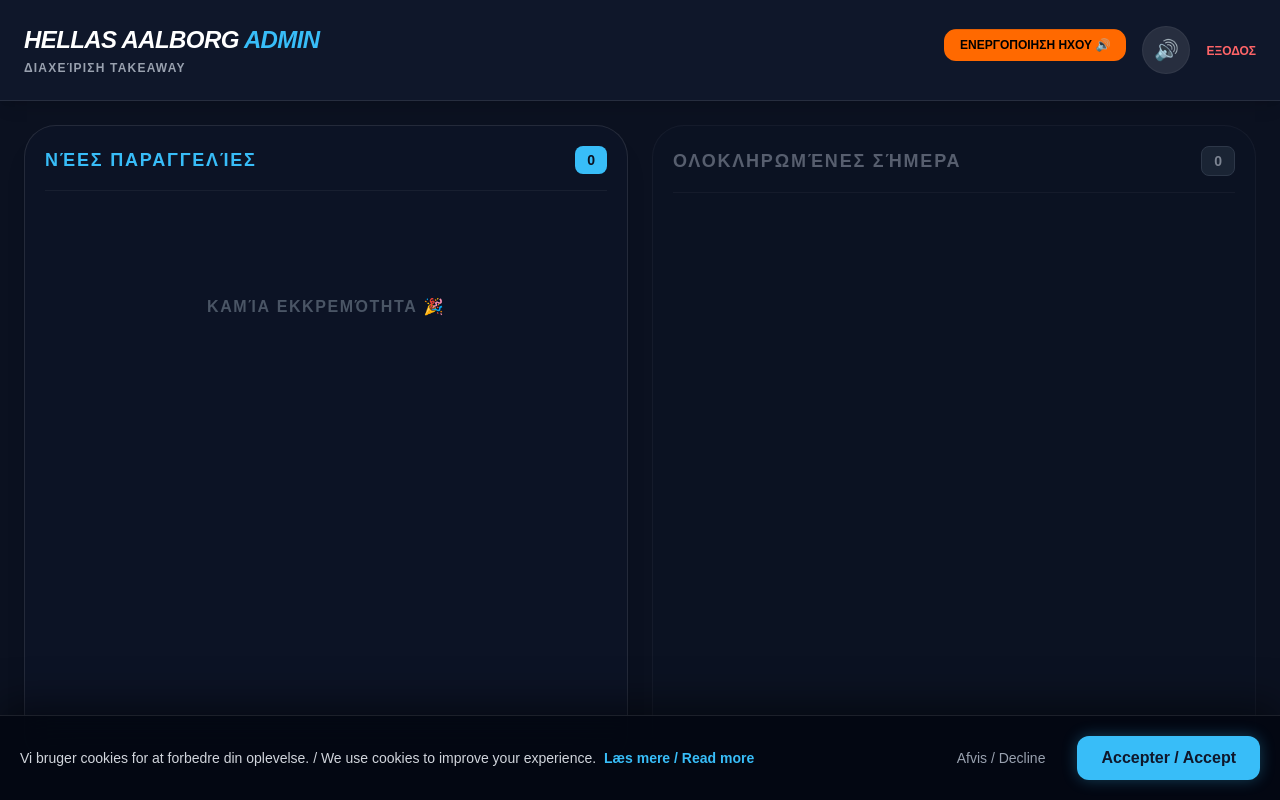
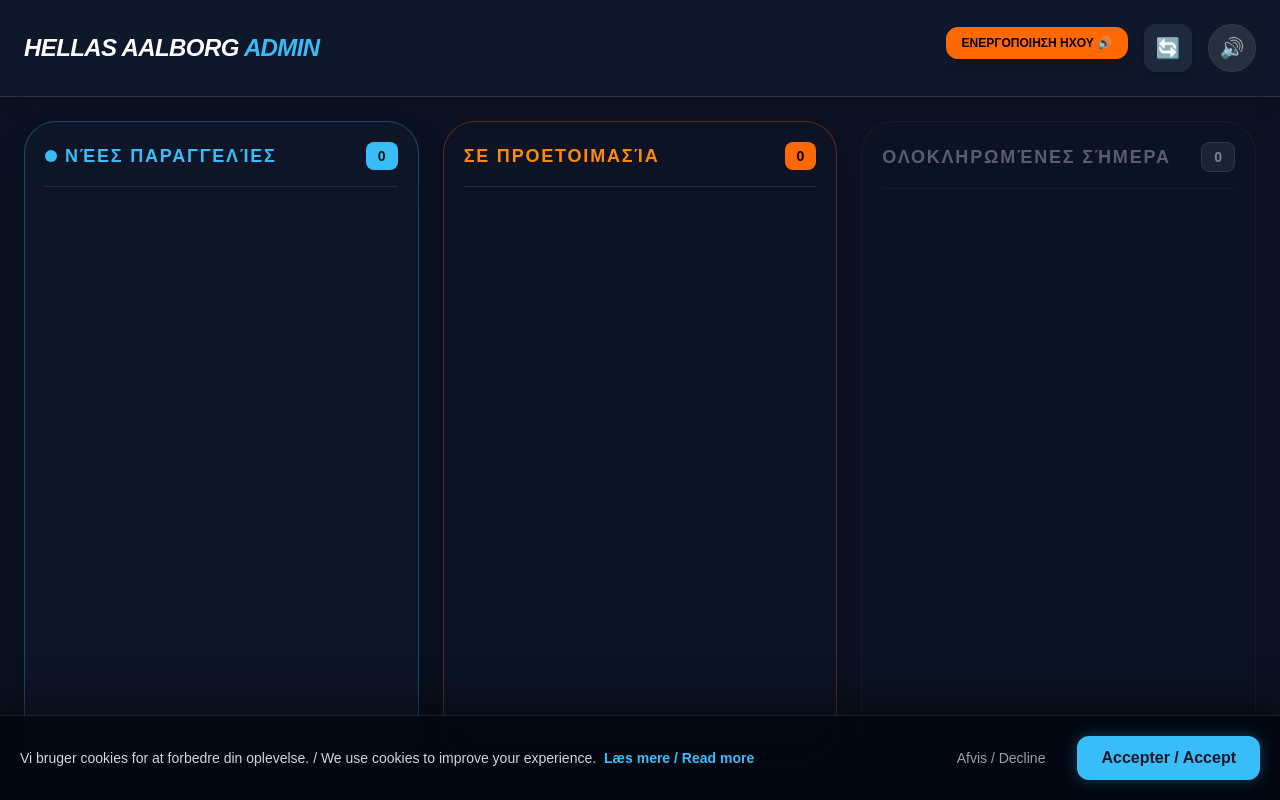
Before and after one commit to panoskoul108/hellas-aalborg-web, a Next.js app: page /admin in a window 1280 px wide. Built offline with nearby package versions, Linux system fonts and the light colour scheme.

Commit message:
Update page.tsx

```diff
--- a/app/admin/page.tsx
+++ b/app/admin/page.tsx
@@ -1,11 +1,9 @@
 'use client';
-import React, { useState, useEffect, useRef } from 'react';
+import React, { useState, useEffect } from 'react';
 import { supabase } from '../supabase';
 import { PrintTicket } from './PrintTicket';
 
-// ΠΡΟΣΟΧΗ: Βεβαιώσου ότι το όνομα του αρχείου στον φάκελο public είναι σωστό!
-const NOTIFICATION_SOUND = "/notification.mp3";
-
+// --- LIVE TIMER COMPONENT ---
 const LiveTimer = ({ createdAt }: { createdAt: string }) => {
   const [elapsed, setElapsed] = useState(0);
 
@@ -31,24 +29,20 @@
 
   const [prevCount, setPrevCount] = useState(0);
   const [isMuted, setIsMuted] = useState(false);
+  const [audioUnlocked, setAudioUnlocked] = useState(false);
+
   const [isPrinting, setIsPrinting] = useState(false);
   const [activePrintOrder, setActivePrintOrder] = useState<any>(null);
 
-  const [audioUnlocked, setAudioUnlocked] = useState(false);
-  const audioRef = useRef<HTMLAudioElement | null>(null);
-
   useEffect(() => {
-    // Φορτώνουμε τον ήχο αμέσως
-    audioRef.current = new Audio(NOTIFICATION_SOUND);
-
     const checkAuth = async () => {
-      const { data: { session } } = await supabase.auth.getSession();
-      if (session) {
+      const { data: { session }, error } = await supabase.auth.getSession();
+      if (error || !session) {
+        setIsLoading(false);
+        return;
+      }
       setUser(session.user);
       fetchOrders();
-      } else {
-        setIsLoading(false);
-      }
     };
     checkAuth();
   }, []);
@@ -59,7 +53,7 @@
       .select('*')
       .order('created_at', { ascending: false })
       .limit(50);
-    if (data) setOrders(data);
+    if (!error && data) setOrders(data);
     setIsLoading(false);
   };
 
@@ -74,113 +68,165 @@
     return () => { supabase.removeChannel(channel); };
   }, [user]);
 
-  // Έλεγχος νέων παραγγελιών και αναπαραγωγή ήχου
+  // Παίζει τον ήχο καλώντας το HTML στοιχείο
   useEffect(() => {
     const pendingCount = orders.filter(o => o.status === 'pending').length;
-    if (pendingCount > prevCount && !isMuted && audioUnlocked && audioRef.current) {
-      audioRef.current.play().catch(e => console.log("Audio block by browser:", e));
+    if (pendingCount > prevCount && !isMuted && audioUnlocked) {
+      const audioEl = document.getElementById('notification-sound') as HTMLAudioElement;
+      if (audioEl) {
+        audioEl.currentTime = 0;
+        audioEl.play().catch(e => console.log("Audio block:", e));
+      }
     }
     setPrevCount(pendingCount);
   }, [orders, isMuted, prevCount, audioUnlocked]);
+
+  const unlockAudio = () => {
+    const audioEl = document.getElementById('notification-sound') as HTMLAudioElement;
+    if (audioEl) {
+      audioEl.play().then(() => {
+        audioEl.pause();
+        audioEl.currentTime = 0;
+        setAudioUnlocked(true);
+      }).catch(e => console.log("Unlock failed:", e));
+    }
+  };
+
+  // Αποδοχή Παραγγελίας (Ορισμός Χρόνου & Εκτύπωση)
+  const handleAcceptOrder = async (order: any, addedMins: number) => {
+    // Υπολογισμός νέας ώρας αν ήταν ASAP
+    let confirmedTime = order.requested_time;
+    if (confirmedTime === "ASAP" || confirmedTime.includes("Hurtigst")) {
+      const targetDate = new Date(new Date().getTime() + addedMins * 60000);
+      confirmedTime = targetDate.toLocaleTimeString("da-DK", { hour: '2-digit', minute: '2-digit' });
+    }
+
+    const updatedOrder = { ...order, status: 'preparing', requested_time: confirmedTime };
+
+    // Ακαριαία αλλαγή στην οθόνη
+    setOrders(prev => prev.map(o => o.id === order.id ? updatedOrder : o));
+
+    // Αποθήκευση στη βάση
+    await supabase.from('orders').update({ status: 'preparing', requested_time: confirmedTime }).eq('id', order.id);
+
+    // Εκτύπωση με τη νέα ώρα
+    setActivePrintOrder(updatedOrder);
+    setIsPrinting(true);
+  };
 
   const updateOrderStatus = async (id: number, newStatus: string) => {
     setOrders(prev => prev.map(o => o.id === id ? { ...o, status: newStatus } : o));
     await supabase.from('orders').update({ status: newStatus }).eq('id', id);
   };
 
-  const handlePrint = (order: any) => {
+  const handleManualPrint = (order: any) => {
     setActivePrintOrder(order);
     setIsPrinting(true);
   };
 
-  // Συνάρτηση για να ξεκλειδώσει ο ήχος με το πρώτο κλικ του χρήστη
-  const unlockAudio = () => {
-    if (audioRef.current && !audioUnlocked) {
-      audioRef.current.play().then(() => {
-        audioRef.current?.pause();
-        audioRef.current!.currentTime = 0;
-        setAudioUnlocked(true);
-      }).catch(e => console.log(e));
-    }
-  };
-
-  if (isLoading) return <div className="min-h-screen bg-[#0B1120] flex items-center justify-center text-[#38BDF8] font-bold animate-pulse">Φόρτωση...</div>;
+  if (isLoading) return <div className="min-h-screen bg-[#0B1120] flex items-center justify-center text-[#38BDF8] font-bold text-xl animate-pulse">Φόρτωση Ταμείου...</div>;
 
   const pendingOrders = orders.filter(o => o.status === 'pending');
+  const preparingOrders = orders.filter(o => o.status === 'preparing');
   const completedOrders = orders.filter(o => o.status === 'completed' && (new Date().getTime() - new Date(o.created_at).getTime() < 24 * 60 * 60 * 1000));
 
   return (
     <>
-      {/* 1. ΚΥΡΙΟ DASHBOARD - Κρύβεται ΠΛΗΡΩΣ όταν εκτυπώνουμε */}
-      <div className={`min-h-screen font-sans bg-[#0B1120] text-gray-200 ${isPrinting ? "hidden" : "block"}`} onClick={unlockAudio}>
+      <audio id="notification-sound" src="/notification.mp3" preload="auto" />
+
+      <div className={`min-h-screen font-sans bg-[#0B1120] text-gray-200 ${isPrinting ? "hidden" : "block"}`}>
 
         <header className="bg-[#0F172A] border-b border-white/10 p-4 md:p-6 sticky top-0 z-40 flex justify-between items-center shadow-lg">
           <div>
             <h1 className="text-xl md:text-2xl font-black text-white italic tracking-tight">
               HELLAS AALBORG <span className="text-[#38BDF8]">ADMIN</span>
             </h1>
-            <p className="text-xs font-bold text-gray-400 mt-1 uppercase tracking-widest">Διαχείριση Takeaway</p>
           </div>
           <div className="flex items-center gap-4">
-
             {!audioUnlocked && (
-              <button onClick={unlockAudio} className="bg-orange-500 text-black px-4 py-2 rounded-xl text-xs font-black uppercase animate-bounce">
+              <button onClick={unlockAudio} className="bg-orange-500 text-black px-4 py-2 rounded-xl text-xs font-black uppercase animate-bounce shadow-lg">
                 Ενεργοποιηση Ηχου 🔊
               </button>
             )}
-
+            <button onClick={fetchOrders} className="w-12 h-12 rounded-xl bg-slate-800 text-[#38BDF8] flex items-center justify-center hover:bg-slate-700 text-xl shadow-md transition-transform active:scale-90">🔄</button>
             <button onClick={() => setIsMuted(!isMuted)} className={`w-12 h-12 rounded-full flex items-center justify-center text-xl transition-colors ${isMuted ? "bg-red-900/40 text-red-400 border border-red-800" : "bg-white/10 text-white border border-white/5 hover:bg-white/20"}`}>
               {isMuted ? "🔇" : "🔊"}
             </button>
-            <div className="hidden md:block text-right">
-              <button onClick={() => supabase.auth.signOut().then(() => window.location.href="/")} className="text-xs text-red-400 hover:text-red-300 font-bold uppercase">ΕΞΟΔΟΣ</button>
-            </div>
           </div>
         </header>
 
-        <main className="p-4 md:p-6 max-w-7xl mx-auto grid grid-cols-1 lg:grid-cols-2 gap-6">
-          <div className="bg-[#0F172A]/50 border border-white/10 rounded-[2rem] p-5 shadow-xl min-h-[80vh]">
-            <div className="flex justify-between items-center mb-6 border-b border-white/5 pb-4">
-              <h2 className="font-black text-lg uppercase text-[#38BDF8] tracking-widest flex items-center gap-2">Νέες Παραγγελίες</h2>
+        {/* 3 ΣΤΗΛΕΣ (Νέες -> Προετοιμασία -> Ολοκληρωμένες) */}
+        <main className="p-4 md:p-6 max-w-[1600px] mx-auto grid grid-cols-1 lg:grid-cols-3 gap-6">
+
+          {/* ΣΤΗΛΗ 1: ΝΕΕΣ (ΕΚΚΡΕΜΕΙΣ ΓΙΑ ΑΠΟΔΟΧΗ) */}
+          <div className="bg-[#0F172A]/80 border border-[#38BDF8]/30 rounded-[2rem] p-5 shadow-2xl min-h-[80vh]">
+            <div className="flex justify-between items-center mb-6 border-b border-white/10 pb-4">
+              <h2 className="font-black text-lg uppercase text-[#38BDF8] tracking-widest flex items-center gap-2">
+                <span className="relative flex h-3 w-3">
+                  {pendingOrders.length > 0 && <span className="animate-ping absolute inline-flex h-full w-full rounded-full bg-sky-400 opacity-75"></span>}
+                  <span className="relative inline-flex rounded-full h-3 w-3 bg-[#38BDF8]"></span>
+                </span>
+                Νέες Παραγγελίες
+              </h2>
               <span className="bg-[#38BDF8] text-[#0B1120] font-black px-3 py-1 rounded-lg text-sm">{pendingOrders.length}</span>
             </div>
-
             <div className="flex flex-col gap-4">
-              {pendingOrders.length === 0 ? (
-                <div className="text-center py-20 text-gray-600 font-bold uppercase tracking-widest">Καμία εκκρεμότητα 🎉</div>
-              ) : (
-                pendingOrders.map(order => (
-                  <OrderCard key={order.id} order={order} onPrint={() => handlePrint(order)} onComplete={() => updateOrderStatus(order.id, 'completed')} />
-                ))
-              )}
+              {pendingOrders.map(order => (
+                <OrderCard
+                  key={order.id}
+                  order={order}
+                  onAccept={(mins) => handleAcceptOrder(order, mins)}
+                />
+              ))}
             </div>
           </div>
 
-          <div className="bg-slate-900/30 border border-white/5 rounded-[2rem] p-5 opacity-80 hover:opacity-100 transition-opacity">
+          {/* ΣΤΗΛΗ 2: ΣΕ ΠΡΟΕΤΟΙΜΑΣΙΑ */}
+          <div className="bg-[#0F172A]/50 border border-orange-500/30 rounded-[2rem] p-5 shadow-xl min-h-[80vh]">
+            <div className="flex justify-between items-center mb-6 border-b border-white/10 pb-4">
+              <h2 className="font-black text-lg uppercase text-orange-400 tracking-widest">Σε Προετοιμασία</h2>
+              <span className="bg-orange-500 text-black font-black px-3 py-1 rounded-lg text-sm">{preparingOrders.length}</span>
+            </div>
+            <div className="flex flex-col gap-4">
+              {preparingOrders.map(order => (
+                <OrderCard
+                  key={order.id}
+                  order={order}
+                  onPrint={() => handleManualPrint(order)}
+                  onComplete={() => updateOrderStatus(order.id, 'completed')}
+                />
+              ))}
+            </div>
+          </div>
+
+          {/* ΣΤΗΛΗ 3: ΟΛΟΚΛΗΡΩΜΕΝΕΣ */}
+          <div className="bg-slate-900/30 border border-white/5 rounded-[2rem] p-5 opacity-80 hover:opacity-100 transition-opacity min-h-[80vh]">
             <div className="flex justify-between items-center mb-6 border-b border-white/5 pb-4">
               <h2 className="font-black text-lg uppercase text-gray-500 tracking-widest">Ολοκληρωμένες Σήμερα</h2>
               <span className="bg-gray-800 text-gray-400 border border-gray-700 font-black px-3 py-1 rounded-lg text-sm">{completedOrders.length}</span>
             </div>
-
             <div className="flex flex-col gap-3">
               {completedOrders.slice(0, 15).map(order => (
-                <div key={order.id} className="bg-slate-800/40 p-4 rounded-2xl border border-white/5 flex justify-between items-center">
-                  <div>
+                <div key={order.id} className="bg-slate-800/40 p-4 rounded-2xl border border-white/5 flex flex-col gap-2">
+                  <div className="flex justify-between">
                     <h3 className="font-black text-gray-300">#{order.order_number || order.id.toString().slice(-4)} - {order.customer_name}</h3>
-                    <p className="text-xs text-gray-500 font-bold mt-1">{new Date(order.created_at).toLocaleTimeString("el-GR")} • {order.total_price} DKK</p>
+                    <span className="text-[#38BDF8] font-bold">{order.total_price} DKK</span>
                   </div>
+                  <div className="flex justify-between items-center mt-1">
+                    <p className="text-xs text-gray-500 font-bold">Παραδόθηκε: {new Date(order.completed_at || order.created_at).toLocaleTimeString("el-GR")}</p>
                     <div className="flex gap-2">
-                    <button onClick={() => handlePrint(order)} className="w-10 h-10 rounded-xl bg-slate-800 hover:bg-slate-700 text-gray-300 flex items-center justify-center transition-colors">🖨️</button>
-                    <button onClick={() => updateOrderStatus(order.id, 'pending')} className="w-10 h-10 rounded-xl bg-orange-900/30 text-orange-500 hover:bg-orange-900/50 flex items-center justify-center transition-colors text-xs font-black">↩️</button>
+                      <button onClick={() => handleManualPrint(order)} className="p-2 rounded-lg bg-slate-700 hover:bg-slate-600 text-white transition-colors">🖨️</button>
+                      <button onClick={() => updateOrderStatus(order.id, 'preparing')} className="p-2 rounded-lg bg-orange-900/30 text-orange-500 hover:bg-orange-900/50 transition-colors text-xs font-black">↩️ ΑΚΥΡΩΣΗ</button>
+                    </div>
                   </div>
                 </div>
               ))}
             </div>
           </div>
+
         </main>
       </div>
 
-      {/* 2. ΚΡΥΦΟΣ ΕΚΤΥΠΩΤΗΣ - Φαίνεται ΜΟΝΟ όταν πατάς εκτύπωση! */}
       {isPrinting && (
         <div className="bg-white text-black w-full m-0 p-0">
           <PrintTicket
@@ -188,10 +234,7 @@
             storeName="HELLAS AALBORG"
             isThermal={true}
             hasKitchenEnabled={false}
-            onPrintDone={() => {
-              setIsPrinting(false);
-              setActivePrintOrder(null);
-            }}
+            onPrintDone={() => { setIsPrinting(false); setActivePrintOrder(null); }}
           />
         </div>
       )}
@@ -200,12 +243,16 @@
 }
 
 // --- Η ΚΑΡΤΑ ΤΗΣ ΠΑΡΑΓΓΕΛΙΑΣ ---
-const OrderCard = ({ order, onPrint, onComplete }: { order: any, onPrint: () => void, onComplete: () => void }) => {
+const OrderCard = ({ order, onAccept, onPrint, onComplete }: any) => {
   const items = order.items || [];
+  const isPending = order.status === 'pending';
+  const isPreparing = order.status === 'preparing';
+
+  const [prepTime, setPrepTime] = useState(20);
 
   return (
-    <div className="bg-slate-800 border border-slate-700 rounded-2xl p-5 shadow-lg relative overflow-hidden group">
-      {order.discount_dkk > 0 && <div className="absolute top-0 right-0 bg-emerald-600 text-white text-[9px] font-black uppercase tracking-widest px-3 py-1 rounded-bl-xl shadow-md">🎁 Loyalty Χρήστης</div>}
+    <div className={`bg-slate-800 border rounded-2xl p-5 shadow-lg relative overflow-hidden ${isPending ? "border-[#38BDF8]/50" : "border-orange-500/50"}`}>
+      {order.discount_dkk > 0 && <div className="absolute top-0 right-0 bg-emerald-600 text-white text-[9px] font-black uppercase tracking-widest px-3 py-1 rounded-bl-xl shadow-md">🎁 Loyalty</div>}
 
       <div className="flex justify-between items-start mb-4 border-b border-slate-700 pb-3">
         <div>
@@ -214,10 +261,14 @@
         </div>
         <div className="flex flex-col items-end gap-2">
           <LiveTimer createdAt={order.created_at} />
-          {/* ΜΕΓΑΛΥΤΕΡΗ ΕΜΦΑΣΗ ΣΤΗΝ ΩΡΑ ΠΑΡΑΛΑΒΗΣ ΣΤΟ DASHBOARD */}
-          <span className="bg-sky-500 text-[#0B1120] text-xs font-black px-3 py-1.5 rounded-lg uppercase shadow-md flex items-center gap-1 border-2 border-sky-400">
-            🕒 ΠΑΡΑΛΑΒΗ: {order.requested_time || "ASAP"}
+          {isPreparing && (
+            <span className="bg-orange-500 text-[#0B1120] text-xs font-black px-3 py-1.5 rounded-lg uppercase shadow-md flex items-center gap-1 border-2 border-orange-400">
+              🕒 ΠΑΡΑΛΑΒΗ: {order.requested_time}
             </span>
+          )}
+          {isPending && (
+             <span className="text-gray-400 text-[10px] font-bold uppercase">Ζητήθηκε: {order.requested_time}</span>
+          )}
         </div>
       </div>
 
@@ -226,7 +277,7 @@
           <li key={i} className="flex flex-col text-sm">
             <div className="flex justify-between font-bold text-gray-200">
               <span><span className="text-[#38BDF8] mr-2 text-lg">{it.quantity || 1}x</span>{it.title_da || it.name}</span>
-              <span>{(it.unit_price_dkk * (it.quantity || 1)).toFixed(0)} DKK</span>
+              <span>{(it.unit_price_dkk * (it.quantity || 1)).toFixed(0)} kr.</span>
             </div>
             {it.selectedOptions?.length > 0 && <span className="text-xs text-gray-400 ml-6 block mt-0.5">+ {it.selectedOptions.map((o:any) => o.name || o).join(', ')}</span>}
             {it.note && <span className="text-xs bg-yellow-900/40 text-yellow-500 border border-yellow-700/50 px-2 py-1 rounded-md mt-1 ml-6 inline-block w-fit font-bold italic">📝 {it.note}</span>}
@@ -241,9 +292,35 @@
         </div>
       )}
 
+      {/* FOOTER ΓΙΑ "ΝΕΕΣ ΠΑΡΑΓΓΕΛΙΕΣ" (Αποδοχή & Ορισμός Χρόνου) */}
+      {isPending && (
+        <div className="border-t border-slate-700 pt-4 flex gap-2 items-center">
+          <select
+            value={prepTime}
+            onChange={(e) => setPrepTime(Number(e.target.value))}
+            className="bg-slate-900 text-[#38BDF8] font-black p-3 rounded-xl outline-none border border-slate-700 flex-1 text-sm text-center"
+          >
+            <option value={10}>Σε 10'</option>
+            <option value={15}>Σε 15'</option>
+            <option value={20}>Σε 20'</option>
+            <option value={30}>Σε 30'</option>
+            <option value={45}>Σε 45'</option>
+            <option value={60}>Σε 1 Ώρα</option>
+          </select>
+          <button
+            onClick={() => onAccept(prepTime)}
+            className="flex-[2] bg-[#38BDF8] hover:bg-sky-400 text-[#0B1120] font-black uppercase rounded-xl py-3 shadow-lg active:scale-95 transition-transform"
+          >
+            ΑΠΟΔΟΧΗ & ΕΚΤΥΠΩΣΗ
+          </button>
+        </div>
+      )}
+
+      {/* FOOTER ΓΙΑ "ΣΕ ΠΡΟΕΤΟΙΜΑΣΙΑ" (Ολοκλήρωση) */}
+      {isPreparing && (
         <div className="flex items-center justify-between border-t border-slate-700 pt-4">
           <div>
-          <span className="block text-[10px] font-bold text-gray-500 uppercase tracking-widest mb-0.5">Σύνολο ({order.payment_method})</span>
+            <span className="block text-[10px] font-bold text-gray-500 uppercase tracking-widest mb-0.5">Πληρωμή ({order.payment_method})</span>
             <span className="text-xl font-black text-white">{order.total_price?.toFixed(2)} DKK</span>
           </div>
           <div className="flex gap-2">
@@ -251,6 +328,7 @@
             <button onClick={onComplete} className="px-6 h-12 bg-emerald-600 hover:bg-emerald-500 text-white rounded-xl font-black text-xs uppercase transition-colors shadow-md active:scale-95 tracking-wider">✅ ΕΤΟΙΜΗ</button>
           </div>
         </div>
+      )}
     </div>
   );
 };
```
Lines whose indentation alone changed are shown as unchanged.
